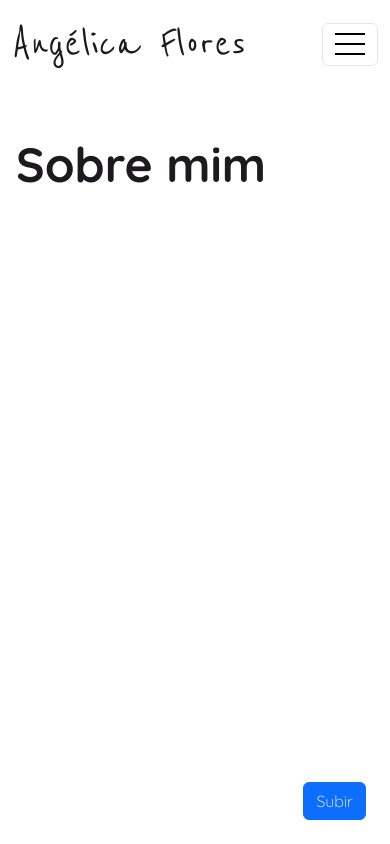
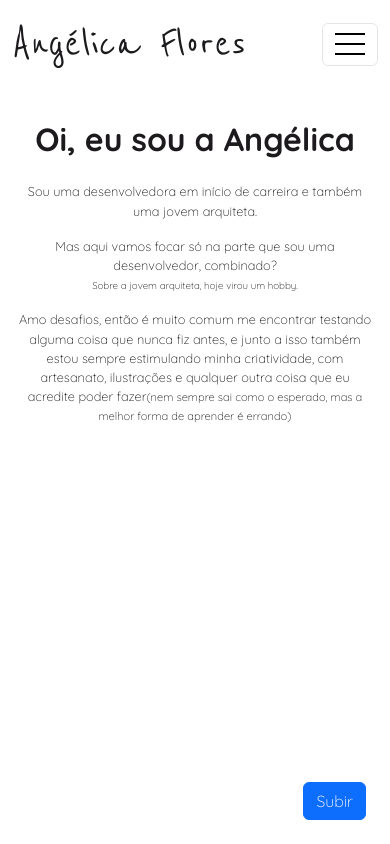
Before and after one commit to Angelicadf97/portfolio, a React (Create React App) app: page / in a window 390 px wide. Shown: the top 844 px of the page. Built offline with nearby package versions, Linux system fonts and the light colour scheme.

Commit message:
responsividade sobre mim

```diff
--- a/src/App.css
+++ b/src/App.css
@@ -129,33 +129,56 @@ nav button input:checked ~ label .hamburguer::after{
 }
 /*NAVBAR*/
 
+section {
+  min-height: 100vh;
+  scroll-snap-align: start;
+  padding: 5rem;
+}
+
+h1 {
+  margin-top: 2rem;
+  font-size: 4rem;
+  font-weight: 700;
+}
 /*SOBRE MIM*/
+p{
+  font-size: 1.2rem;
+}
 /*SOBRE MIM*/
 /*SCROLL-SNAP*/
 /*SCROLL-SNAP*/
 /*SCROLL-SNAP*/
 
 
-section {
-  min-height: 100vh;
-  scroll-snap-align: start;
-  padding: 5rem;
-}
 
-section h1 {
-  margin-top: 2rem;
-  font-size: 3rem;
-  font-weight: 700;
-}
 
 @media screen and (max-width: 992px){
   section{
     padding: 3rem;
   }
+  h1 {
+    margin-top: 1.5rem;
+    font-size: 3rem;
+    font-weight: 700;
+  }
+  p{
+    font-size: 1rem;
+  }
 }
 
 @media screen and (max-width: 576px) {
+  .App{
+    text-align: center;
+  }
   section{
     padding: 1rem;
   }
+  h1 {
+    margin-top: 1rem;
+    font-size: 2rem;
+    font-weight: 700;
+  }
+  p{
+    font-size: 0.8rem;
+  }
 }
--- a/src/pages/About.jsx
+++ b/src/pages/About.jsx
@@ -1,9 +1,12 @@
-export default function About (){
-    return(
+export default function About() {
+    return (
         <section>
-        <h1>
-            Sobre mim
-        </h1>
+            <h1>Oi, eu sou a Angélica</h1>
+            <div className="col-lg-6 col-12 mt-4">
+                <p>Sou uma desenvolvedora em início de carreira e também uma jovem arquiteta.</p>
+                <p>Mas aqui vamos focar só na parte que sou uma desenvolvedor, combinado?<br /><small><small>Sobre a jovem arquiteta, hoje virou um hobby.</small></small></p>
+                <p>Amo desafios, então é muito comum me encontrar testando alguma coisa que nunca fiz antes, e junto a isso também estou sempre estimulando minha criatividade, com artesanato, ilustrações e qualquer outra coisa que eu acredite poder fazer<small>(nem sempre sai como o esperado, mas a melhor forma de aprender é errando)</small></p>
+            </div>
         </section>
     )
 }
```
